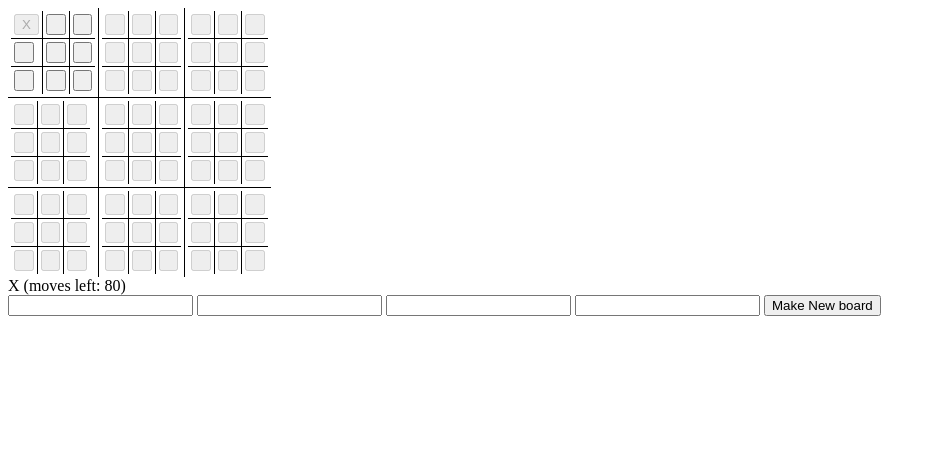
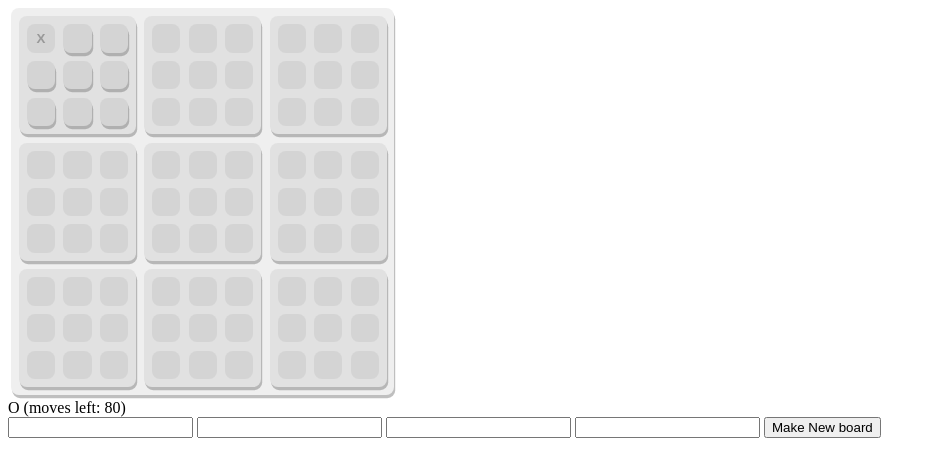
Before and after one commit to Lazerbeak12345/tictactoe, a plain HTML site: page tictactoe.html in a window 1280 px wide. Both pictures are taken after a click on the button 23 px from the left and 24 px from the top of the page. Shown: the whole page, without its empty margins (0-936 px from the left). Drawn offline with Linux system fonts and the light colour scheme.

Commit message:
Basic support for ultimate tictactoe

```diff
--- a/core.js
+++ b/core.js
@@ -17,7 +17,7 @@ let makeButton=({label="",callback=null})=>{
 	makeIterable=amount=>new Array(amount).join(" ").split(" "),
 	makeTableFromGrid=({grid,converter,classList})=>{
 		let table=document.createElement("table")
-		table.classList=classList
+		if(classList)table.classList.add(...classList)
 		grid.map((row,y)=>{
 			let tr=document.createElement("tr")
 			row.map((val,x)=>{
@@ -144,11 +144,13 @@ let makeButton=({label="",callback=null})=>{
 					if(playerIndex>=players.length)
 						playerIndex=0
 				},
-				setHud:str=>hud.innerText=str,
-				getChildNodes:()=>_table.childNodes,
+				setHud:str=>{
+					if(!_ultimate) hud.innerText=str
+				},
 				getGameOver:()=>gameOver,
 				setGameOver:({player})=>{
 					gameOver=true
+					_table.classList.add("disabled")//for css reasons
 					if(_ultimate)
 						_ultimate.setWinner({
 							playerIndex:player,
@@ -165,7 +167,20 @@ let makeButton=({label="",callback=null})=>{
 						y
 					})
 				},
-				getMovesLeft:()=>movesLeft
+				getMovesLeft:()=>movesLeft,
+				updateGui:({win,x,y})=>{
+					if(gameOver)
+						_table.childNodes.forEach((tr,ny)=>
+							tr.childNodes.forEach((td,nx)=>{
+								td.children[0].disabled=true
+								win.boxes.forEach(({x,y})=>{
+									if(y===ny&&x===nx)
+										td.children[0].disabled=false
+								})
+							}))
+					if(_ultimate)_ultimate.updateGui({x,y})
+				},
+				getWin:()=>checkForWin({board:grid,maxDepth:length})
 			})),
 			hud=realBox.appendChild(makeSpan({
 				text:_ultimate?"":`${players[playerIndex]} goes first.`
@@ -173,22 +188,26 @@ let makeButton=({label="",callback=null})=>{
 		if(_ultimate){
 			_ultimate.addMovesLeft(movesLeft)
 			_ultimate.init({
-				lock:()=>{
+				lock:({disable})=>{
 					if(gameOver) return
+					if(disable)_table.classList.add("disabled")//for css reasons
 					_table.childNodes.forEach((tr,ny)=>
 						tr.childNodes.forEach((td,nx)=>{
 								td.children[0].disabled=true
 							}))
 				},
-				unlock:()=>{
-					if(gameOver) return false
+				unlock:({disable})=>{
+					if(gameOver){
+						if(disable)_table.classList.remove("disabled")//for css reasons
+						return false
+					}
 					_table.childNodes.forEach((tr,y)=>
 						tr.childNodes.forEach((td,x)=>{
-								console.log({x,y},grid[y][x])
 								td.children[0].disabled=grid[y][x]!==null
 							}))
 					return true
 				},
+				setPlayer:playerId=>playerIndex=playerId
 			})
 		}
 		return realBox
@@ -212,11 +231,12 @@ let makeButton=({label="",callback=null})=>{
 			getPlayerId,
 			nextPlayer,
 			setHud,
-			getChildNodes,
 			getGameOver,
 			setGameOver,
 			buttonClicked,
-			getMovesLeft
+			getMovesLeft,
+			updateGui,
+			getWin
 		})=>makeButtonTable({
 			labels:getGrid(),
 			callback:({x,y,e})=>{
@@ -229,26 +249,18 @@ let makeButton=({label="",callback=null})=>{
 				e.target.innerText=getPlayer()
 				e.target.disabled=true
 				buttonClicked({x,y})
-				let win=checkForWin({board:getGrid(),maxDepth:length})
+				let win=getWin()
 				if(win.who!==null){
 					setGameOver({player:win.who})
 					setHud(`${players[win.who]} won!`)
-					getChildNodes().forEach((tr,ny)=>
-						tr.childNodes.forEach((td,nx)=>{
-							td.children[0].disabled=true
-							win.boxes.forEach(({x,y})=>{
-								if(y===ny&&x===nx)
-									td.children[0].disabled=false
-							})
-						}))
 				}else if(getMovesLeft()===0){
 					setGameOver({player:null})
-					setHud("Draw!"+_ultimate?"":" (no moves left)")
+					setHud("Draw! (no moves left)")
 				}else{
 					nextPlayer()
-					if(!_ultimate)
-						setHud(`${getPlayer()} (moves left: ${getMovesLeft()})`)
+					setHud(`${getPlayer()} (moves left: ${getMovesLeft()})`)
 				}
+				updateGui({win,x,y})
 			}
 		})
 	}),
@@ -269,13 +281,16 @@ let makeButton=({label="",callback=null})=>{
 		let actualMovesLeft=0,
 			initGrid=makeIterable(height).map(()=>
 				makeIterable(width).map(()=>null)),
-			lockChildren=()=>
+			lockChildren=args=>
 				initGrid.map((row,y)=>
-					row.map(({lock},x)=>lock())),
-			unlockChild=({x,y})=>initGrid[y][x].unlock(),
+					row.map(({lock},x)=>lock(args))),
+			unlockChild=({x,y,disable})=>initGrid[y][x].unlock({disable}),
 			unlockChildren=()=>
 				initGrid.map((row,y)=>
-					row.map(({unlock},x)=>unlock()))
+					row.map(({unlock},x)=>unlock({}))),
+			setChildrenPlayers=playerId=>
+				initGrid.map((row,y)=>
+					row.map(({setPlayer},x)=>setPlayer(playerId)))
 		return makeGenericBoard({
 			_ultimate,
 			width,
@@ -287,17 +302,19 @@ let makeButton=({label="",callback=null})=>{
 				setSpotInGrid,
 				setHud,
 				getPlayer,
+				getPlayerId,
+				nextPlayer,
 				setGameOver,
-				getMovesLeft
+				getGameOver,
+				getMovesLeft,
+				getWin
 			})=>makeTableFromGrid({
 				grid:getGrid(),
-				classList:"ultimate",
 				converter:({val,x,y})=>{
 					let updateHudCount=()=>{
 						if(actualMovesLeft>0)
 							setHud(`${getPlayer()} (moves left: ${actualMovesLeft})`)
-						else
-							setHud("Draw!"+_ultimate?"":" (no moves left)")
+						else setHud("Draw! (no moves left)")
 					},
 						subCallbacks={
 							x,
@@ -314,18 +331,26 @@ let makeButton=({label="",callback=null})=>{
 									y,
 									value:playerIndex
 								})
-								let win=checkForWin({board:getGrid(),maxDepth:length})
+								let win=getWin()
 								if(win.who!==null){
 									setGameOver({player:win.who})
 									setHud(`${players[win.who]} won!`)
-									lockChildren()
+									lockChildren({disable:true})
+									win.boxes.forEach(({x,y})=>
+										unlockChild({x,y,disable:true}))
 								}
 							},
 							buttonClicked:({x,y})=>{
 								actualMovesLeft--
 								if(_ultimate)_ultimate.addMovesLeft(-1)
+								nextPlayer()
+							},
+							updateGui:({x,y})=>{
+								if(getGameOver())return
 								updateHudCount()
-								lockChildren()
+								//Has to be after the win check
+								setChildrenPlayers(getPlayerId())
+								lockChildren({})
 								unlockChild({x,y})||unlockChildren()
 							},
 							addMovesLeft:amount=>{
--- a/tictactoe.html
+++ b/tictactoe.html
@@ -4,16 +4,43 @@
 		<title>Tic-Tac-Toe</title>
 		<style>
 			table{
-				border-spacing:0
+				border-spacing:0;
+				font-size:1vh;
 			}
-			td{
-				padding:3px
+			table button,
+			table{
+				padding:.5em 1ex;
+				border-radius:1vh;
+				border:none;
+				box-shadow: .15vh .4vh hsl(0 0% 50% / 0.5);
+				transform:translateY(calc(-1*var(--shadowChange)));
+				margin:.4vh;
+				font-weight:bold;
+				background:hsl(0 0% 50% / 0.125);
+				outline:none;
 			}
-			tr:not(:last-child)>td{
-				border-bottom:solid black 1px;
+			table button{
+				min-height:2em;
+				min-width:4ex;
 			}
-			tr>td:not(:last-child){
-				border-right:solid black 1px;
+			table button:hover:not([disabled]):not(:active),
+			table button:focus:not([disabled]):not(:active),
+			table:hover:not(.disabled):not(:active),
+			table:focus:not(.disabled):not(:active){
+				box-shadow:
+					calc(.15vh + 0.1vh)
+					calc(.4vh + 0.1vh)
+					hsl(0 0% 50% / 0.5);
+			}
+			table button:active{
+				box-shadow:
+					calc(.15vh - 0.1vh)
+					calc(.4vh - 0.1vh)
+					hsl(0 0% 50% / 0.5);
+			}
+			table button[disabled],
+			table.disabled{
+				box-shadow:none;
 			}
 		</style>
 	</head>
```
